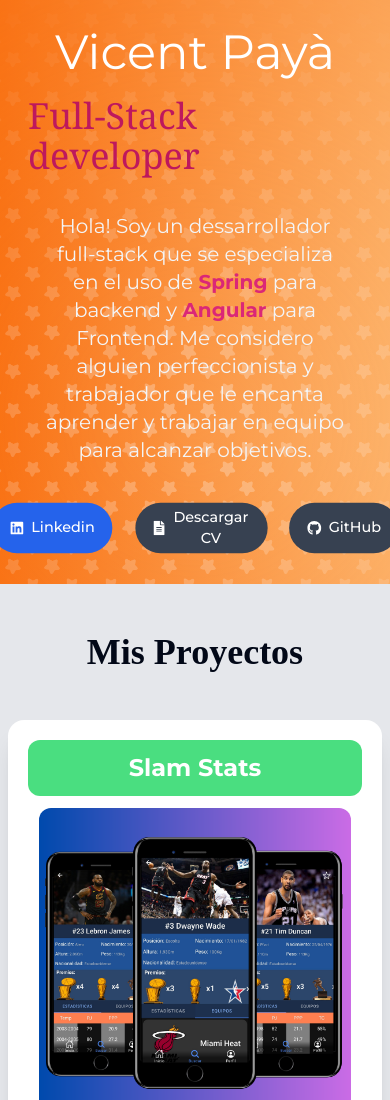
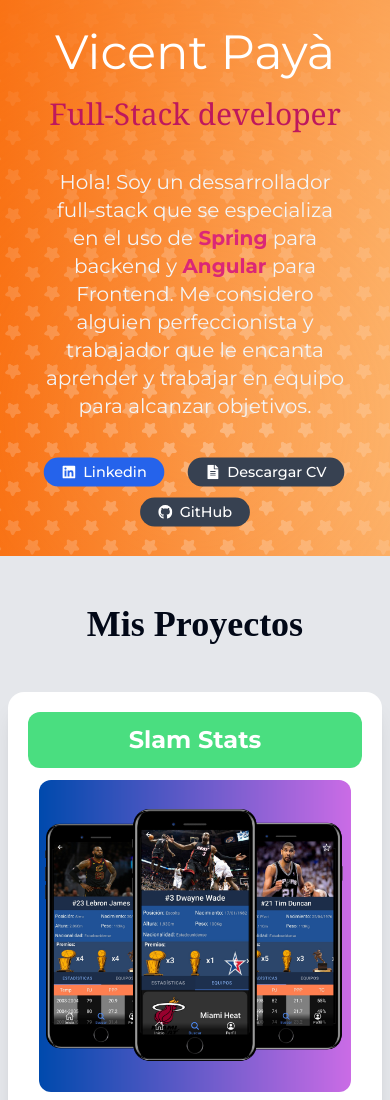
Before and after one commit to Mariskii/portfolio, an Astro site: page / in a window 390 px wide. Shown: the top 1100 px of the page. Built offline with nearby package versions, Linux system fonts and the light colour scheme; Astro itself is replaced by a stand-in of ours; a web font is replaced by a local one.

Commit message:
feat: responsive title of the page

```diff
--- a/src/components/Sections/Presentation/Presentation.astro
+++ b/src/components/Sections/Presentation/Presentation.astro
@@ -5,14 +5,14 @@
 ---
 
 <div class="flex flex-col justify-center items-center text-white rounded-lg p-7 space-y-5 object-center">
-    <h1 class="text-5xl sm:text-9xl">Vicent Payà</h1>
-    <h3 class="text-4xl sm:text-7xl font-serif text-pink-700">Full-Stack developer</h3>
-    <p class="text-xl text-center p-4 max-w-[850px] text-gray-100">
+    <h1 class="text-5xl sm:text-8xl lg:text-9xl text-center">Vicent Payà</h1>
+    <h3 class="text-3xl sm:text-7xl font-serif text-pink-700 text-center">Full-Stack developer</h3>
+    <p class="text-xl sm:text-2xl text-center p-4 max-w-[850px] text-gray-100">
         Hola! Soy un dessarrollador full-stack que se especializa en el uso de <span class="text-pink-600 font-bold">Spring</span> para backend y <span class="text-pink-600 font-bold">Angular</span> para Frontend.
         Me considero alguien perfeccionista y trabajador que le encanta aprender y trabajar en equipo para alcanzar objetivos.
     </p>
 
-    <div class="flex gap-2">
+    <div class="flex flex-wrap justify-center items-center gap-2">
         <a
             target="_blank"
             class="flex-row justify-center text-white cursor-pointer hover:bg-blue-700 bg-blue-600 focus:ring-4 focus:outline-none focus:ring-[#1da1f2]/50 font-medium rounded-full px-5 py-1 text-center inline-flex items-center dark:focus:ring-[#1da1f2]/55 hover:shadow-lg transition-all duration-200 ease-in-out hover:scale-110 scale-90 gap-x-2"
```
